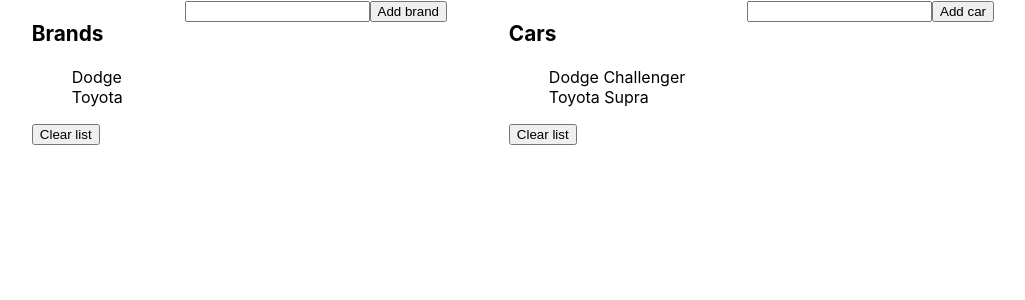
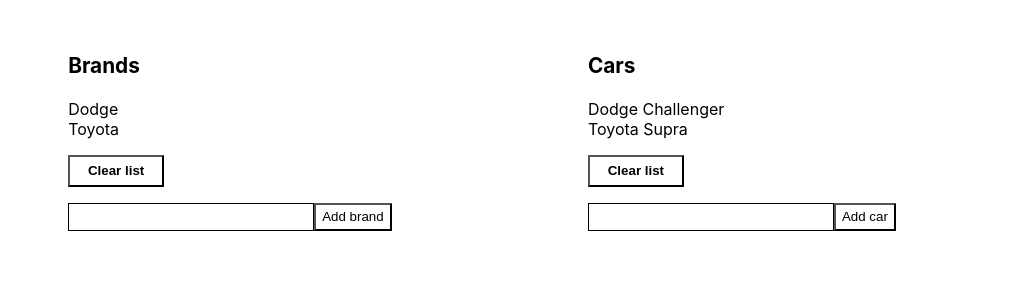
Before and after one commit to swislockikacper/ReactReduxExample, a React (Create React App) app: page / in a window 1280 px wide. Shown: the top 300 px of the page, without its empty margins (158-1183 px from the left). Built offline with nearby package versions, Linux system fonts and the light colour scheme.

Commit message:
added styles

```diff
--- a/src/App.css
+++ b/src/App.css
@@ -1,4 +1,5 @@
 .app {
+    margin-top: 2rem;
     width: 80%;
     margin-left: auto;
     margin-right: auto;
--- a/src/App.js
+++ b/src/App.js
@@ -8,10 +8,14 @@ import CarsContainer from "./components/CarsContainer";
 function App() {
   return (
     <div className="app">
-      <BrandsContainer />
-      <BrandForm />
-      <CarsContainer />
-      <CarForm />
+      <div>
+        <BrandsContainer />
+        <BrandForm />
+      </div>
+      <div>
+        <CarsContainer />
+        <CarForm />
+      </div>
     </div>
   );
 }
--- a/src/components/BrandForm.js
+++ b/src/components/BrandForm.js
@@ -1,6 +1,7 @@
 import React from "react";
 import { connect } from "react-redux";
 import actions from "../duck/brands/actions";
+import "./style/form.css";
 
 const BrandForm = ({ add }) => {
   const brandInput = React.createRef();
@@ -13,9 +14,9 @@ const BrandForm = ({ add }) => {
   };
 
   return (
-    <form onSubmit={addBrand}>
-      <input ref={brandInput} />
-      <button type="submit">Add brand</button>
+    <form className="form" onSubmit={addBrand}>
+      <input className="txt-input" ref={brandInput} />
+      <button className="accept-btn" type="submit">Add brand</button>
     </form>
   );
 };
--- a/src/components/CarForm.js
+++ b/src/components/CarForm.js
@@ -1,6 +1,7 @@
 import React from "react";
 import { connect } from 'react-redux';
 import actions from "../duck/cars/actions";
+import "./style/form.css";
 
 const CarForm = ({add}) => {
   const carInput = React.createRef();
@@ -12,9 +13,9 @@ const CarForm = ({add}) => {
     carInput.current.value = "";
   }
 
-  return <form onSubmit={addCar}>
-    <input ref={carInput}/>
-    <button type="submit">Add car</button>
+  return <form className="form" onSubmit={addCar}>
+    <input className="txt-input" ref={carInput}/>
+    <button className="accept-btn" type="submit">Add car</button>
   </form>;
 }
 
--- a/src/components/style/container.css
+++ b/src/components/style/container.css
@@ -13,5 +13,12 @@ div {
 }
 
 .element {
-    padding-left: 0;
+    margin-left: -2.5rem;
 }
+
+.btn {
+    background: #fff;
+    width: 6rem;
+    height: 2rem;
+    font-weight: 700;
+}
--- a/src/components/style/form.css
+++ b/src/components/style/form.css
@@ -0,0 +1,14 @@
+.form {
+    margin-top: 1rem;
+}
+
+.txt-input {
+    border: 0.1rem solid #000;
+    width: 15rem;
+    height: 1.5rem;
+}
+
+.accept-btn {
+    height: 1.8rem;
+    background: #fff;
+}
```
